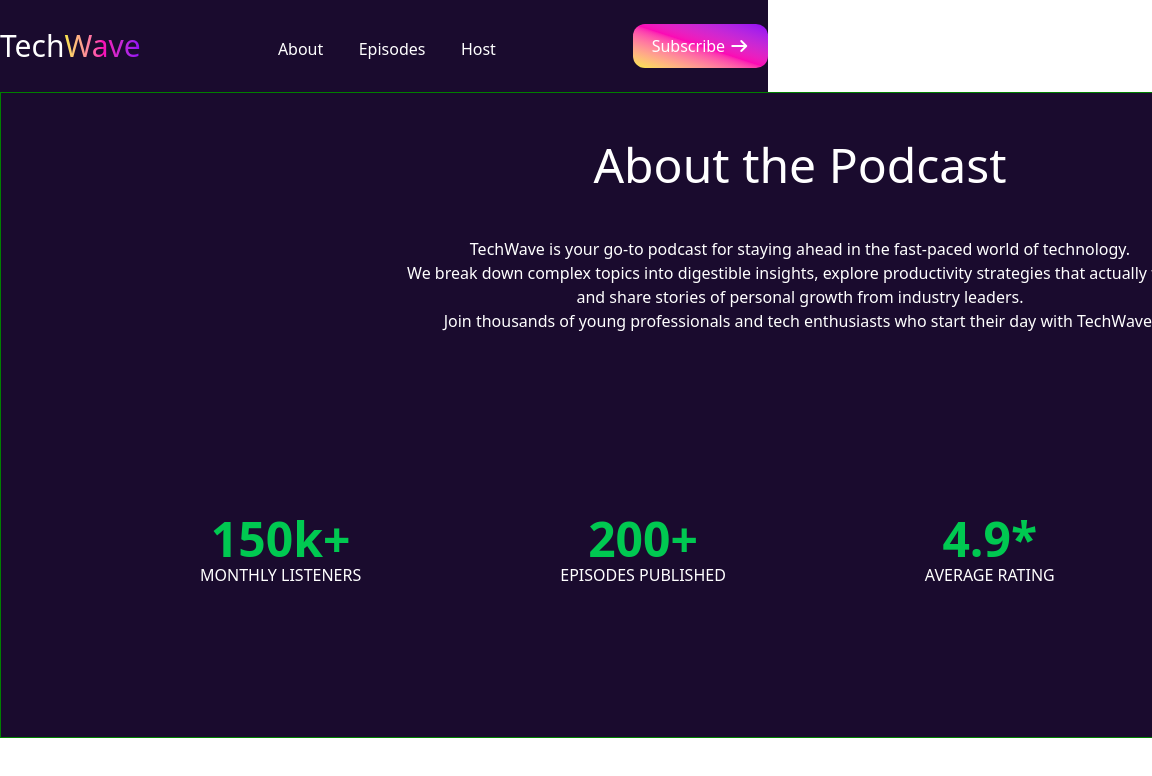
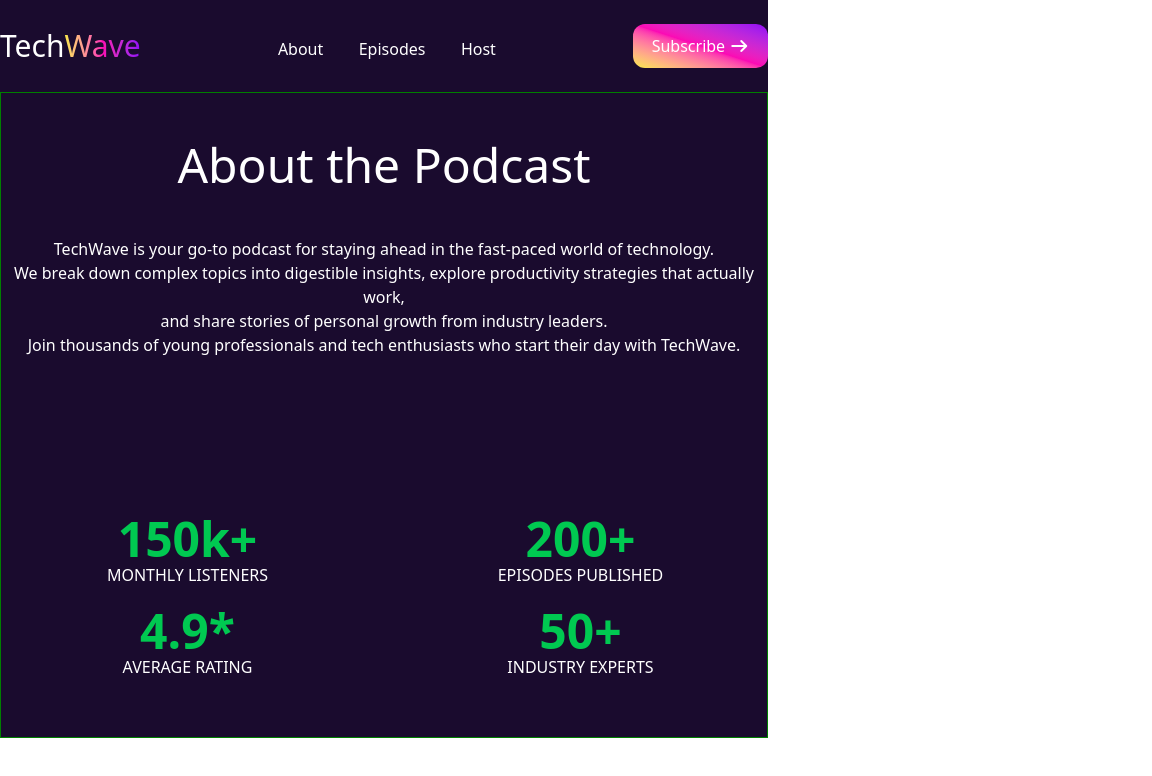
Before and after one commit to mir-abdullah-mahammad-lab/Assignment-Two-By-Mir, a plain HTML site: page index.html in a window 768 px wide. Shown: the top 776 px of the page, 1152 px wide, since content can reach past the window. Drawn offline with nearby package versions, Linux system fonts and the light colour scheme.

Commit message:
section2-done

```diff
--- a/style1.css
+++ b/style1.css
@@ -109,6 +109,24 @@ nav{
     #underNav{
         border: 2px solid purple;
     }
+    .AboutThePodcast{
+        width: 100%;
+        gap: 200px;
+    }
+
+    .AboutThePodcast .upperPart{
+        width: 100%;
+    }
+    .AboutThePodcast .lowerPart{
+        width: 100%;
+        display: grid;
+        grid-template-columns: repeat(2, 2fr);
+        gap: 20px;
+
+    }
+    .AboutThePodcast .lowerPart .achievements{
+        text-align: center;
+    }
 
 }
 
```
